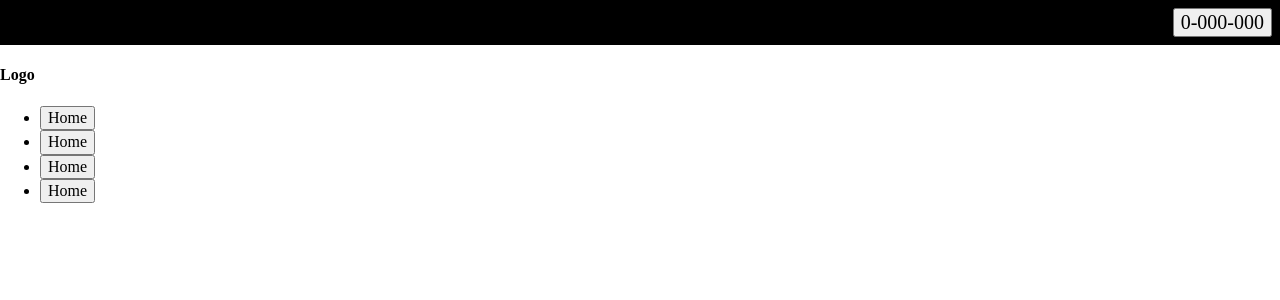
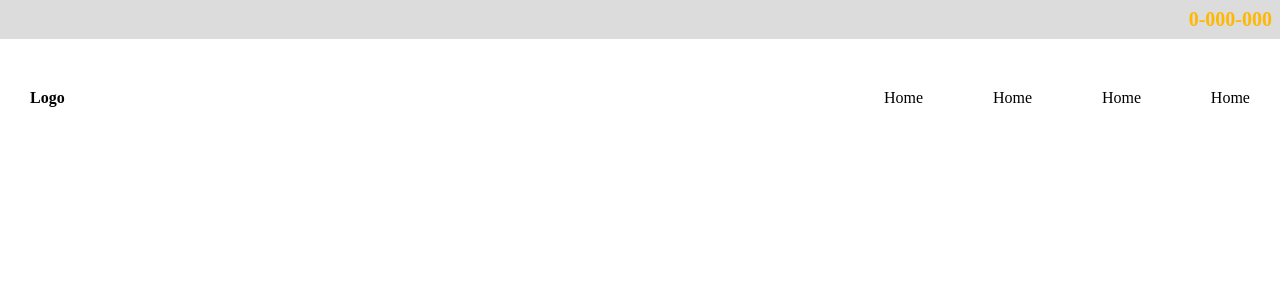
Before and after one commit to ralphsulit/dentalapp, a React (Create React App) app: page / in a window 1280 px wide. Shown: the top 300 px of the page. Built offline with nearby package versions, Linux system fonts and the light colour scheme.

Commit message:
fix the nav bar

```diff
--- a/src/App.css
+++ b/src/App.css
@@ -1,3 +1,5 @@
 .top-header {
-
+  border: none;
+  background: none;
+  font-weight: 900;
 }
--- a/src/App.js
+++ b/src/App.js
@@ -6,8 +6,8 @@ class App extends Component {
   render() {
     return (
       <div className='App'>
-        <span style={{display: 'flex', justifyContent: 'flex-end', background: '#000'}} className="top-header f4 pa2 b gold">
-          <button href="#" className="pointer">0-000-000</button>
+        <span style={{display: 'flex', justifyContent: 'flex-end', background: '#dcdcdc'}} className="top-header f4 pa2">
+          <button href="#" className="top-header pointer gold">0-000-000</button>
         </span>
         <Navigation />
 
--- /dev/null
+++ b/src/Components/Navigation/Navigation.css
@@ -0,0 +1,18 @@
+.container {
+  display: flex;
+  padding: 50px 30px;
+  justify-content: space-between;
+}
+
+.nav-btn {
+  border: none;
+  background: none;
+}
+
+ul {
+  list-style-type: none;
+  display: flex;
+  justify-content: space-between;
+  width: 30%;
+  padding: 0
+}
--- a/src/Components/Navigation/Navigation.js
+++ b/src/Components/Navigation/Navigation.js
@@ -1,23 +1,24 @@
 import React from 'react';
+import './Navigation.css'
 
 const Navigation = () => {
   return(
-    <nav>
+    <nav className="container">
       <div className="logo">
         <h4>Logo</h4>
       </div>
       <ul>
         <li>
-          <button className="link">Home</button>
+          <button className="link nav-btn">Home</button>
         </li>
         <li>
-          <button className="link">Home</button>
+          <button className="link nav-btn">Home</button>
         </li>
         <li>
-          <button className="link">Home</button>
+          <button className="link nav-btn">Home</button>
         </li>
         <li>
-          <button className="link">Home</button>
+          <button className="link nav-btn">Home</button>
         </li>
       </ul>
     </nav>
--- a/src/index.css
+++ b/src/index.css
@@ -0,0 +1,4 @@
+* {
+  margin: 0;
+  padding: 0;
+}
```
